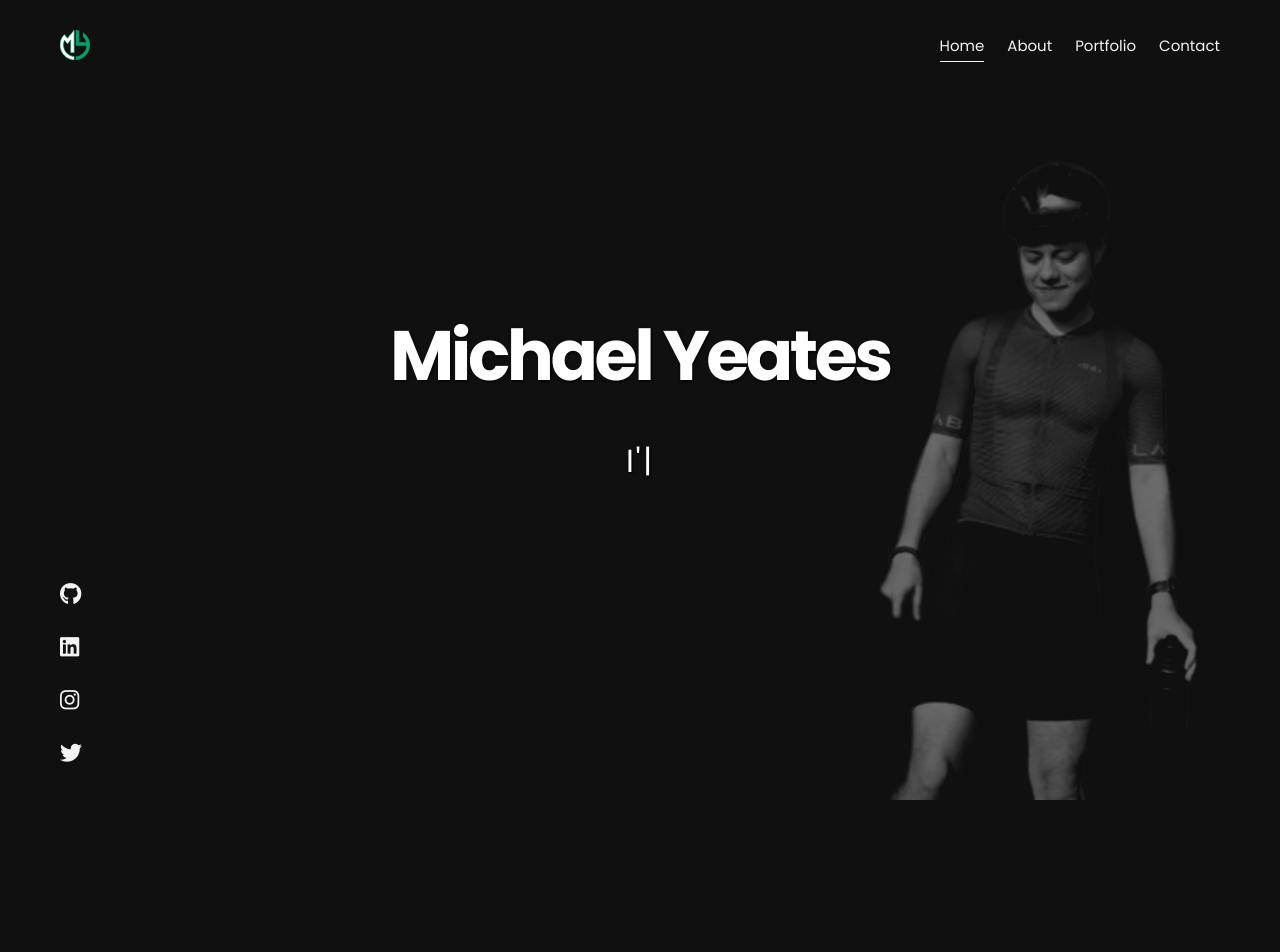
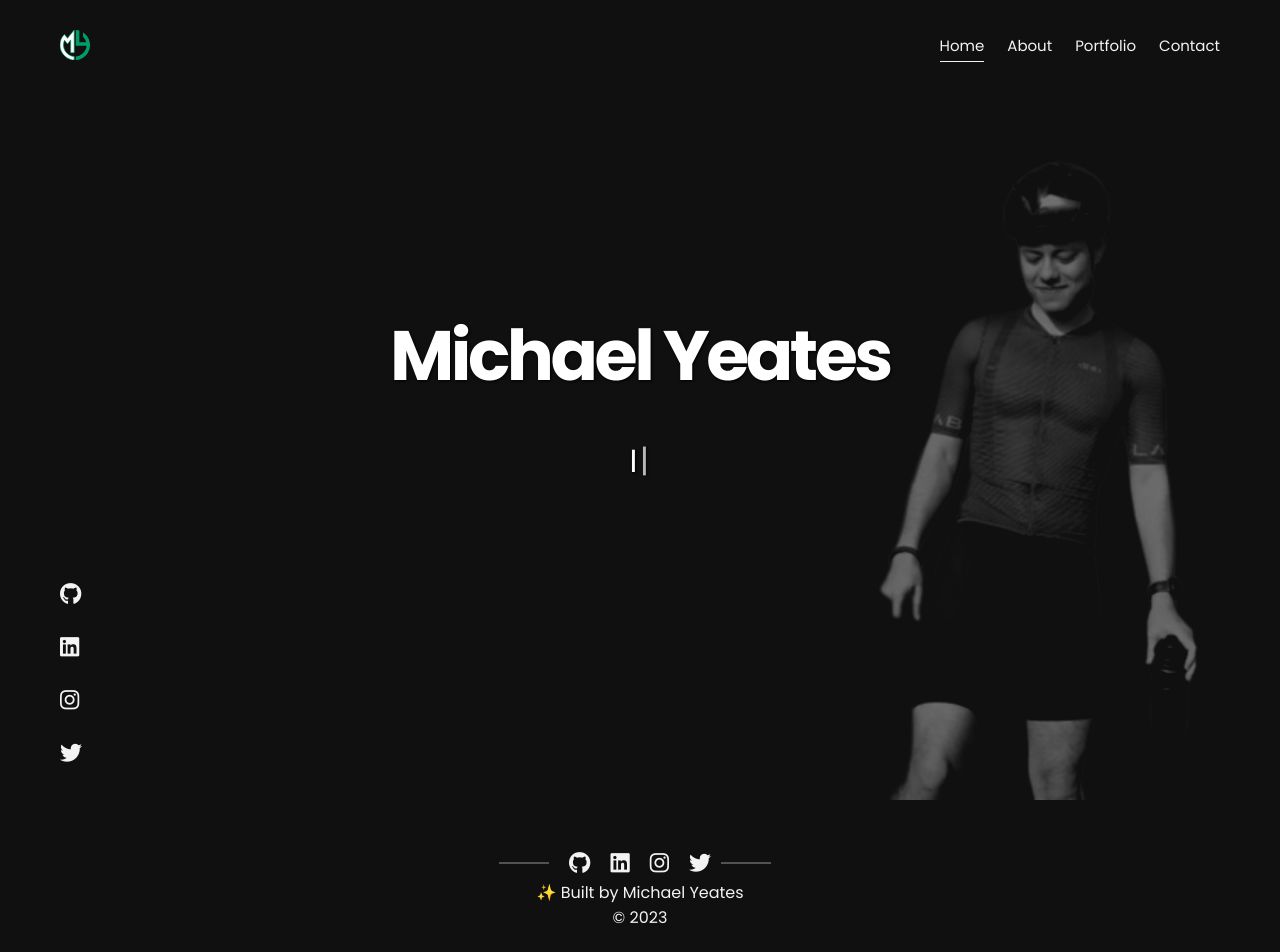
Before and after one commit to mdyeates/my-portfolio, a React (Create React App) app: page / in a window 1280 px wide. Shown: the top 952 px of the page. Before the commit the page ends 800 px from the top, so only its background shows below. Built offline with nearby package versions, Linux system fonts and the light colour scheme.

Commit message:
Add footer and social icons to footer

```diff
--- a/src/App.js
+++ b/src/App.js
@@ -1,5 +1,6 @@
 import Header from "./components/Header";
 import AnimatedRoutes from "./components/AnimatedRoutes";
+import Footer from "./components/Footer";
 
 function App() {
   const personalDetails = {
@@ -15,6 +16,7 @@ function App() {
     <>
       <Header />
       <AnimatedRoutes personalDetails={personalDetails} />
+      <Footer />
     </>
   );
 }
--- /dev/null
+++ b/src/components/Footer.js
@@ -0,0 +1,15 @@
+import SocialIcons from "./SocialIcons";
+
+const Footer = () => {
+  const date = new Date();
+  const currentYear = date.getFullYear();
+  return (
+    <footer>
+      <SocialIcons />
+      <p> ✨ Built by Michael Yeates</p>
+      <p>&copy; {currentYear}</p>
+    </footer>
+  );
+};
+
+export default Footer;
--- a/src/index.css
+++ b/src/index.css
@@ -154,6 +154,26 @@ header {
   background-color: transparent;
 }
 
+footer {
+  color: var(--text-color);
+  display: flex;
+  flex-direction: column;
+  align-items: center;
+  justify-content: center;
+  padding: 50px;
+}
+
+footer .socialIcons::before,
+footer .socialIcons::after {
+  background-color: var(--grey);
+  content: "";
+  height: 2px;
+  width: var(--spacing);
+  display: inline-block;
+  margin-bottom: 7px;
+  margin-right: 10px;
+}
+
 /* --- MEDIA QUERIES --- */
 @media (min-width: 750px) {
   .links {
--- a/src/pages/contact/Contact.js
+++ b/src/pages/contact/Contact.js
@@ -1,5 +1,4 @@
 import PageHeader from "../../components/PageHeader";
-import SocialIcons from "../../components/SocialIcons";
 import Form from "../../components/Form";
 import ContactInfo from "../../components/ContactInfo";
 
@@ -17,7 +16,6 @@ const Contact = ({ name, email, location }) => {
           </div>
         </div>
       </div>
-      <SocialIcons />
     </section>
   );
 };
--- a/src/pages/contact/contact.css
+++ b/src/pages/contact/contact.css
@@ -118,7 +118,7 @@ textarea {
     padding-bottom: var(--sm-spacing);
   }
 
-  .contact .socialIcons::before,
+  /* .contact .socialIcons::before,
   .contact .socialIcons::after {
     background-color: var(--grey);
     content: "";
@@ -127,5 +127,5 @@ textarea {
     display: inline-block;
     margin-bottom: 7px;
     margin-right: 10px;
-  }
+  } */
 }
```
